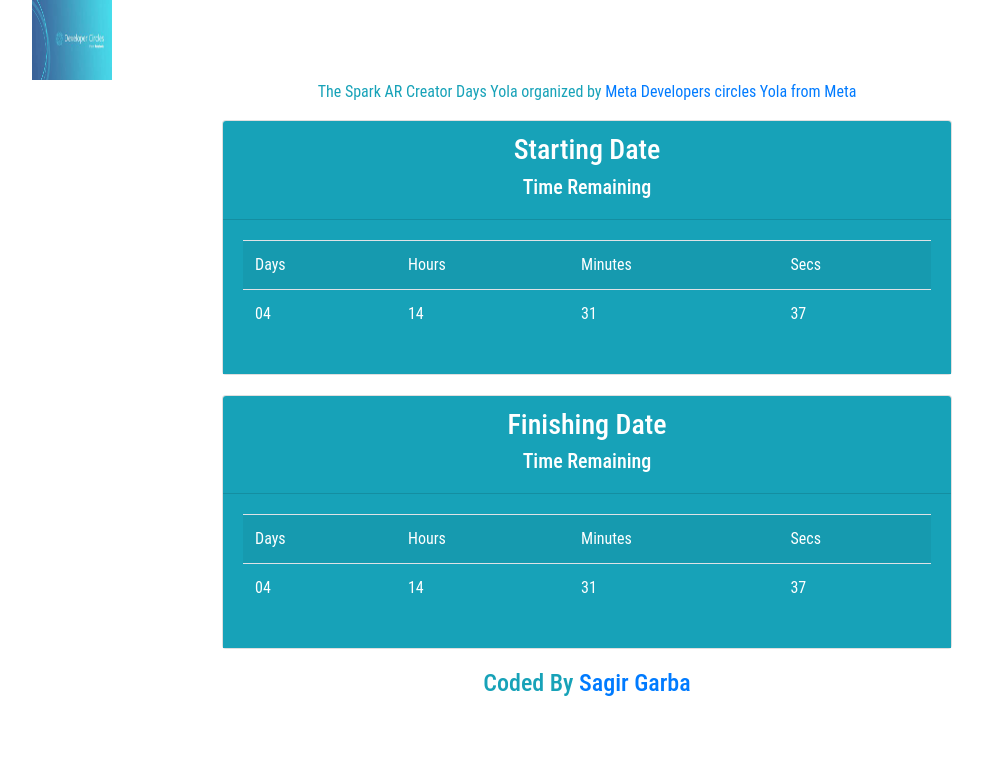
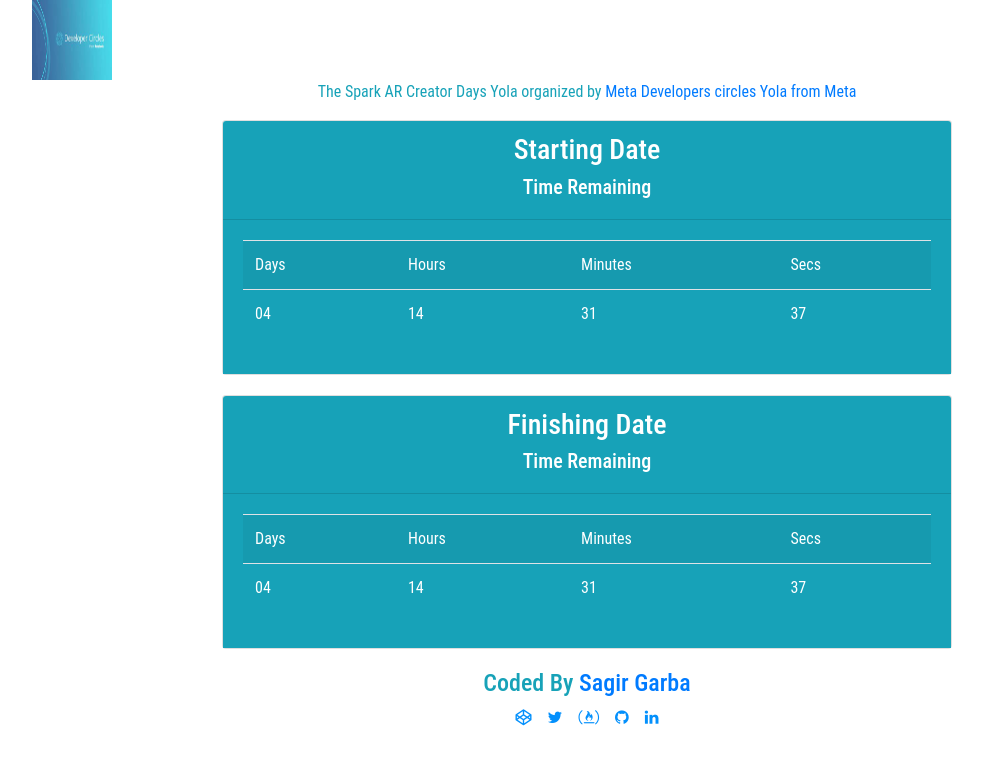
Before and after one commit to SagirGarba/DevC-30DaysOfCode, a plain HTML site: page index.html in a window 1280 px wide. Shown: the whole page, without its empty margins (53-1036 px from the left). Drawn offline with Linux system fonts and the light colour scheme.

Commit message:
Update index.html

```diff
--- a/index.html
+++ b/index.html
@@ -49,7 +49,7 @@
 .footer {
 
     text-align: center;
-   color: white;
+   color: #0390fc;
 
 }
 
```
